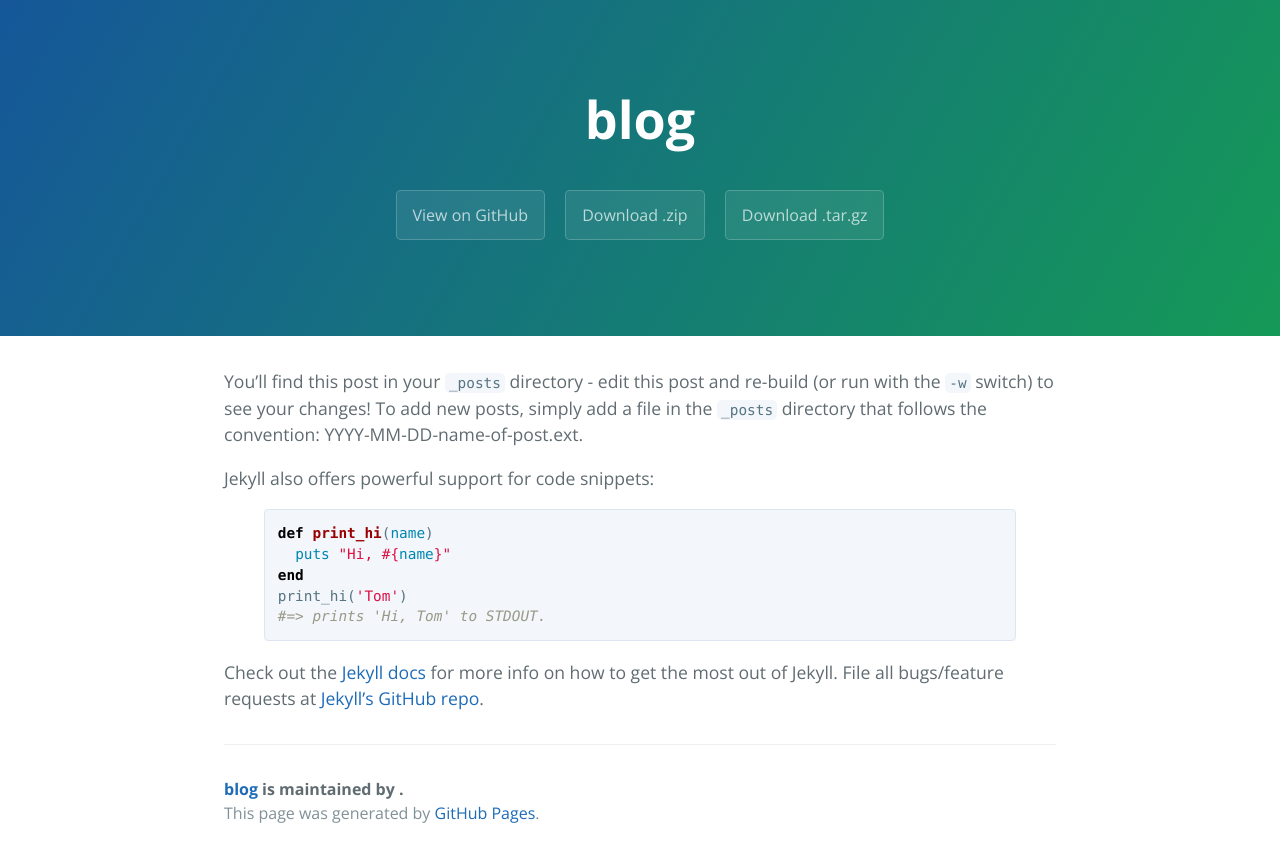
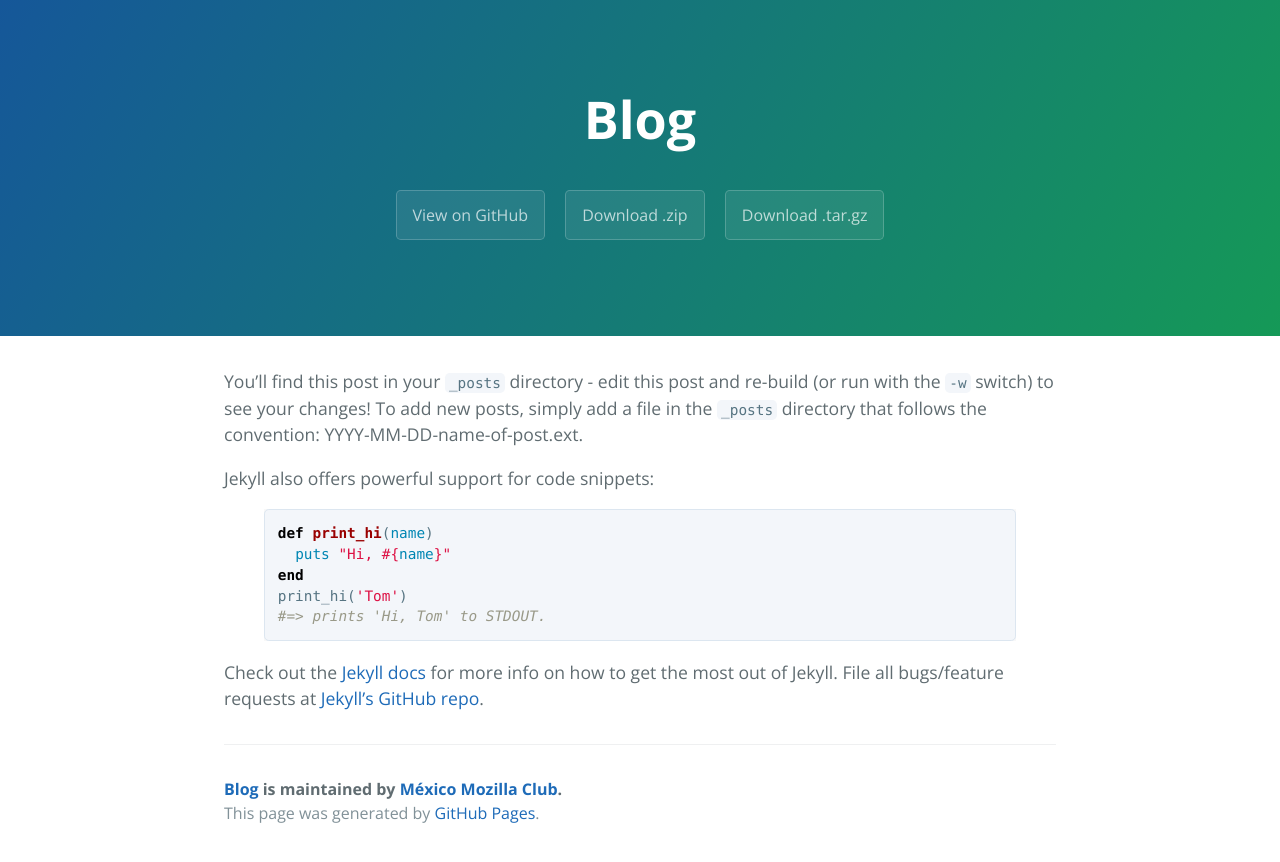
Before and after one commit to mexicomozillaclub/blog, a Jekyll site: the page built from _posts/2016-02-12-sample-content.markdown, in a window 1280 px wide. Shown: the top 862 px of the page. Built offline with Jekyll 4.4.1, drawn with Linux system fonts in a browser that asks for light colours.

Commit message:
Update _config.yml

```diff
--- a/_config.yml
+++ b/_config.yml
@@ -1 +1,19 @@
 theme: jekyll-theme-cayman
+
+# Setup
+title:        Blog
+tagline:
+baseurl:      ""
+paginate:     1
+
+# About/contact
+author:
+  name:       México Mozilla Club
+  url:        http://mexicomozillaclub.com
+
+# Gems
+gems:
+  - jekyll-paginate
+
+#Others
+markdown: kramdown
```
